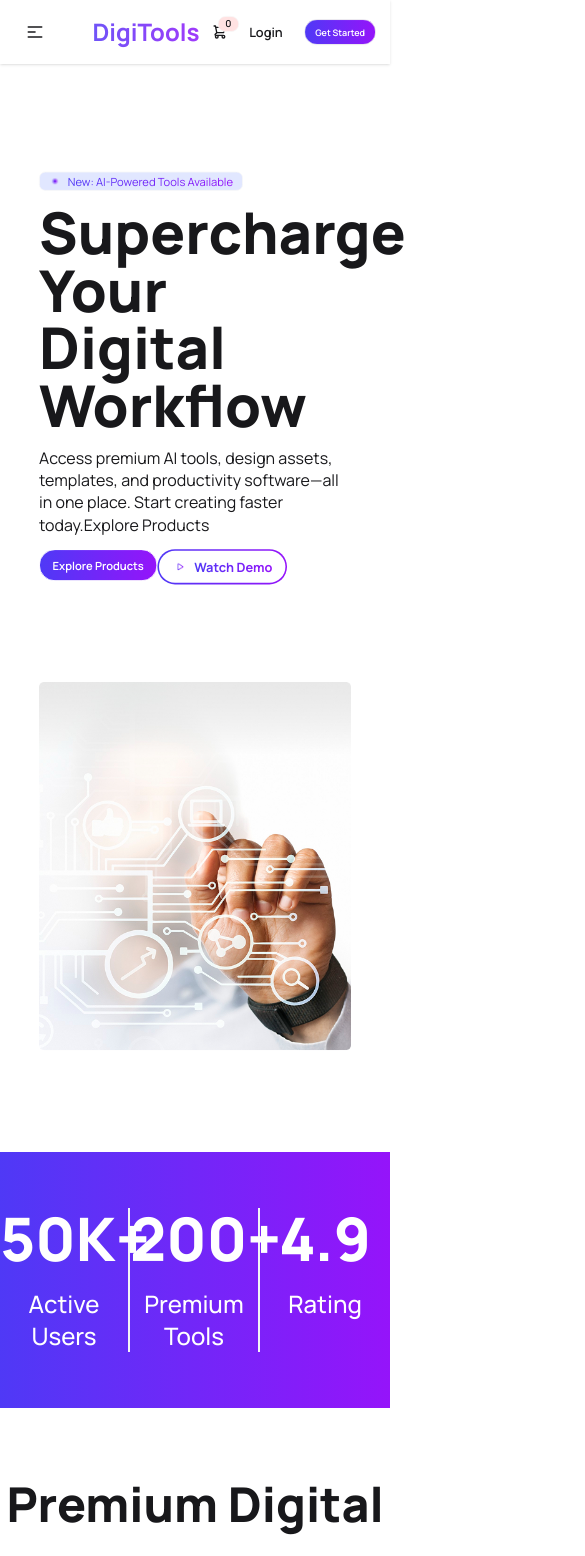
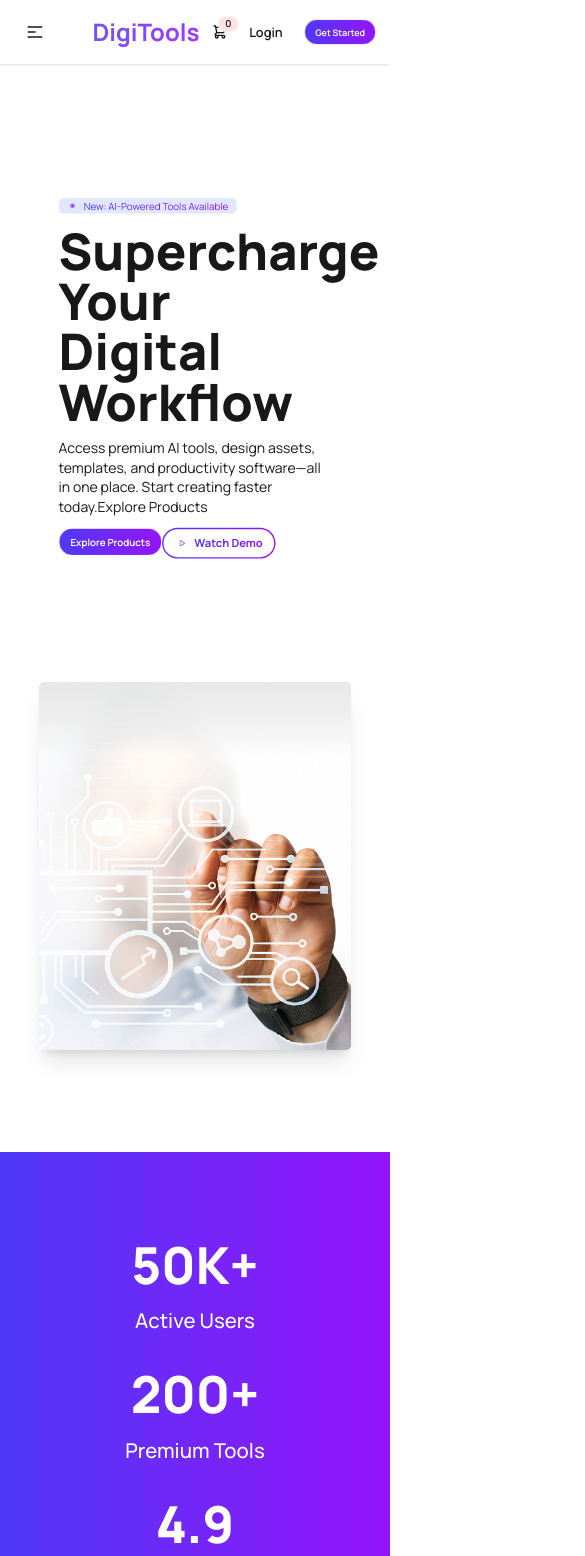
Before and after one commit to saharatajim/assignment-06, a React (Vite) app: page / in a window 390 px wide. Shown: the top 1556 px of the page, 585 px wide, since content can reach past the window. Built offline with nearby package versions, Linux system fonts and the light colour scheme.

Commit message:
responsiveness working for iphone 14pro max

```diff
--- a/src/components/Banner/Banner.jsx
+++ b/src/components/Banner/Banner.jsx
@@ -5,7 +5,7 @@ import banner from '../../assets/assets/essential/banner.png'
 const Banner = () => {
     return (
         <div className='container mx-auto md:flex gap-14 justify-center items-center py-14'>
-            <div className='scale-80 md:scale-100 space-y-4'>
+            <div className='scale-70 md:scale-100 space-y-4'>
                 <div className='badge flex gap-2 bg-[#E1E7FF]'>
                     <img className='scale-50' src={badge} alt="" />
                     <p className='gradient-text'>New: AI-Powered Tools Available</p>
@@ -26,7 +26,7 @@ const Banner = () => {
             </div>
 
             <div>
-                <img className='scale-80 md:scale-100' src={banner} alt="" />
+                <img className='shadow-xl scale-80 md:scale-100' src={banner} alt="" />
             </div>
         </div>
     );
--- a/src/components/PricingSection/PricingSection.jsx
+++ b/src/components/PricingSection/PricingSection.jsx
@@ -8,7 +8,7 @@ const PricingSection = () => {
                             <h1 className='font-extrabold text-5xl'>Simple, Transparent Pricing </h1>
                             <p>Choose the plan that fits your needs. Upgrade or downgrade anytime..</p>
                             {/* cards container */}
-                           <div className='grid grid-cols-3 gap-4 justify-center'>
+                           <div className='grid md:grid-cols-3 gap-4 justify-center'>
 {/* card-1 */}
  <div className="card  bg-base-100 shadow-sm max-w-112.5">
   <div className="card-body rounded-2xl p-10 bg-[#F2F2F2] flex flex-col justify-between">
--- a/src/components/Products/ProductCard.jsx
+++ b/src/components/Products/ProductCard.jsx
@@ -16,7 +16,7 @@ const handleCardButton=(product)=>{
 }
 
     return (
-                    <div className="card w-96 bg-base-100 shadow-sm">
+                    <div className="scale-90 md:scale-100 card w-96 bg-base-100 shadow-sm">
   <div className="card-body">
    <div className='flex justify-end '>
      <span className=" p-2 badge  badge-xs bg-[#E1E7FF]"><p className='gradient-text font-medium'>{product.tag}</p></span>
--- a/src/components/Products/Products.jsx
+++ b/src/components/Products/Products.jsx
@@ -6,7 +6,7 @@ const Products = ({productsPromise,cart,setCart}) => {
     const productsData=use(productsPromise)
     // console.log(productsData)
     return (
-        <div className='container mx-auto justify-center grid grid-cols-3 gap-4 pb-12'>
+        <div className='container mx-auto justify-center grid md:grid-cols-3 gap-4 pb-12'>
             {
                 productsData.map((product,index)=>
 
--- a/src/components/Stats/Stats.jsx
+++ b/src/components/Stats/Stats.jsx
@@ -3,12 +3,12 @@ import React from 'react';
 const Stats = () => {
     return (
         <div className='container mx-auto gradient-bg text-center py-14'  >
-            <div className='grid grid-cols-3 justify-center'>
-                <div className='border-r-2 space-y-5 border-gray-100'>
+            <div className='scale-85 md:scale-100 grid md:grid-cols-3 gap-10 justify-center'>
+                <div className=' md:border-r-2 space-y-5 border-gray-100'>
                     <h1 className='font-extrabold text-white text-6xl'>50K+</h1>
                     <p className='font-medium text-2xl text-white'>Active Users</p>
                 </div>
-                <div className='border-r-2 space-y-5 border-gray-100'>
+                <div className=' md:border-r-2 space-y-5 border-gray-100'>
                     <h1 className='font-extrabold text-white text-6xl'>200+</h1>
                     <p className='font-medium text-2xl text-white'>Premium Tools</p>
                 </div>
--- a/src/components/StepsSection/StepsSection.jsx
+++ b/src/components/StepsSection/StepsSection.jsx
@@ -9,8 +9,8 @@ const StepsSection = () => {
             <div className='text-center p-10 space-y-6'>
                 <h1 className='font-extrabold text-5xl'>Get Started in 3 Steps </h1>
                 <p>Start using premium digital tools in minutes, not hours.</p>
-                <div className='grid grid-cols-3 gap-5'>
-                    <div className='card shadow p-5 space-y-6' >
+                <div className='grid md:grid-cols-3 gap-5'>
+                    <div className='card  shadow p-5 space-y-6' >
                         <div className='flex justify-end  '><p className=' gradient-bg text-white w-8 font-semibold h-8 rounded-full flex items-center justify-center'>01</p></div>
                           <div className='flex justify-center  '>
                             <div className='bg-purple-200 w-30 h-30 rounded-full flex items-center justify-center'>
--- a/src/components/Workflow/Workflow.jsx
+++ b/src/components/Workflow/Workflow.jsx
@@ -2,8 +2,8 @@ import React from 'react';
 
 const Workflow = () => {
     return (
-        <div className='gradient-bg py-[120px] container mx-auto text-center text-white'>
-            <div className='space-y-5'>
+        <div className=' gradient-bg py-[120px] container mx-auto text-center text-white'>
+            <div className='scale-85 md:scale-100 space-y-5'>
                 <h1 className='font-extrabold text-4xl '>Ready to Transform Your Workflow?</h1>
                 <p>Join thousands of professionals who are already using Digitools to work smarter.Start your free trial today.</p>
                 <div className='flex gap-4 justify-center'>
```
